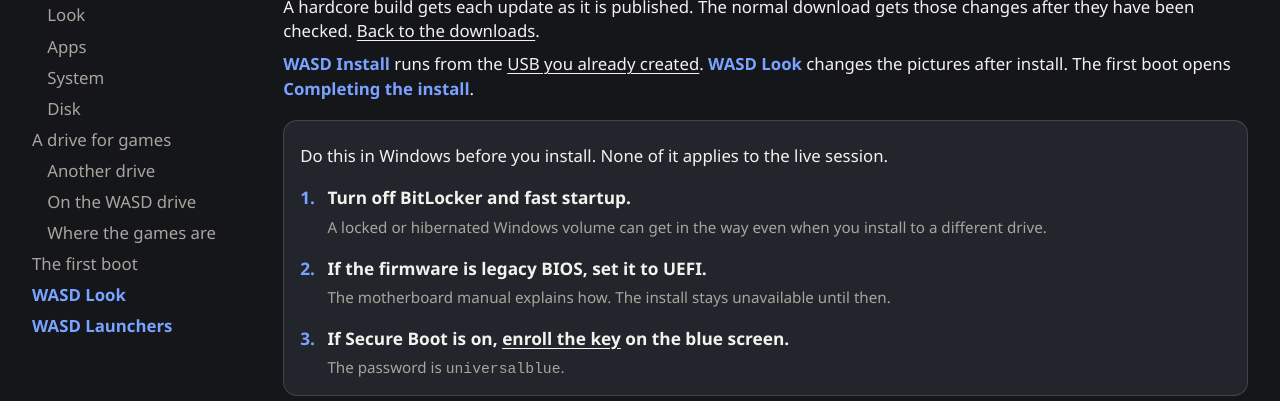
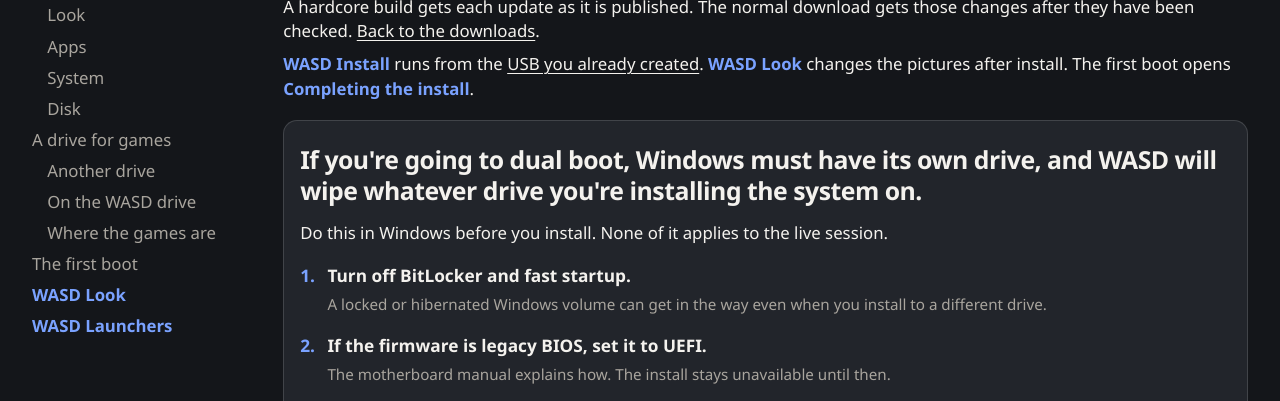
Before and after one commit to rowge/wasd, a plain HTML site: page site/apps.html in a window 1280 px wide. Shown: the part 140-541 px from the top of the page. Drawn offline with Linux system fonts and the light colour scheme.

Commit message:
Warn that a dual boot needs Windows on its own drive.

```diff
--- a/site/apps.html
+++ b/site/apps.html
@@ -7,7 +7,7 @@
   <meta name="description" content="How to use WASD Install, WASD Look, and a games drive mounted at /games.">
   <meta name="theme-color" content="#14161a">
   <link rel="icon" href="favicon.png?v=20261028-3" type="image/png">
-  <link rel="stylesheet" href="styles.css?v=20261112-1">
+  <link rel="stylesheet" href="styles.css?v=20261115-1">
 </head>
 <body class="guide shots">
   <div class="sheet">
@@ -34,6 +34,7 @@
     <p id="hardcore">A hardcore build gets each update as it is published. The normal download gets those changes after they have been checked. <a href="/#downloads">Back to the downloads</a>.</p>
     <p><span class="app">WASD Install</span> runs from the <a href="/usb">USB you already created</a>. <span class="app">WASD Look</span> changes the pictures after install. The first boot opens <span class="app">Completing the install</span>.</p>
     <aside class="notice">
+      <p class="lead">If you're going to dual boot, Windows must have its own drive, and WASD will wipe whatever drive you're installing the system on.</p>
       <p>Do this in Windows before you install. None of it applies to the live session.</p>
       <ol class="steps">
         <li>
--- a/site/styles.css
+++ b/site/styles.css
@@ -361,6 +361,15 @@ body.guide.shots main {
 .notice p { margin: 0; }
 
 .notice p + p { margin-top: 0.7rem; }
+
+.notice .lead {
+  font-size: 1.55rem;
+  font-weight: 650;
+  line-height: 1.25;
+  letter-spacing: -0.02em;
+}
+
+.notice .lead + p { margin-top: 0.95rem; }
 
 body.guide.shots h2 {
   margin: 1.45rem 0 0;
```
